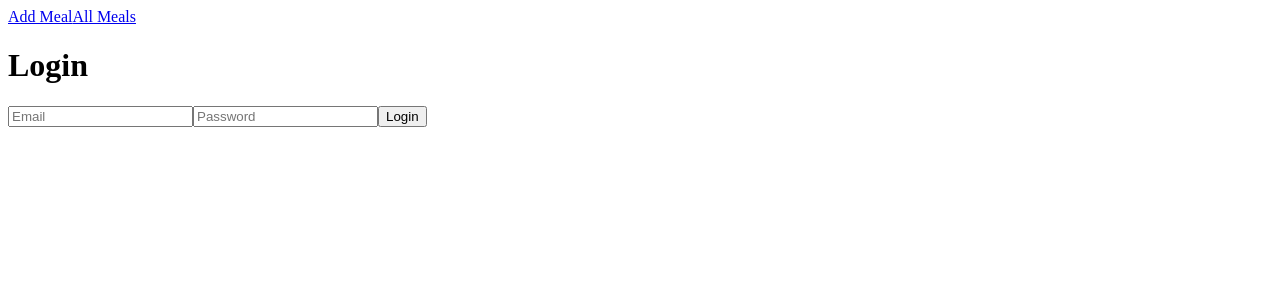
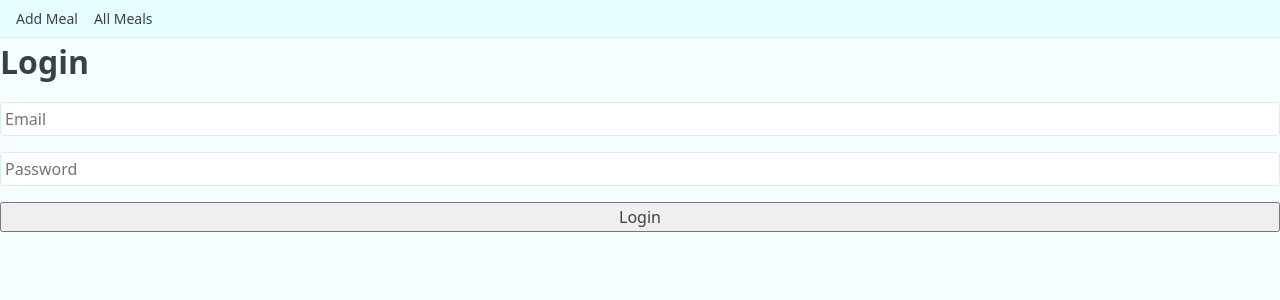
Before and after one commit to kashjs/nutritrail-mono, a React (Vite) app in the folder client/: page /login in a window 1280 px wide. Shown: the top 300 px of the page. Built offline with nearby package versions, Linux system fonts and the light colour scheme.

Commit message:
feat(client): enhance meal management with new MealSummary component, refactor MealDetail, and improve styling

```diff
--- a/client/src/App.jsx
+++ b/client/src/App.jsx
@@ -5,14 +5,16 @@ import AddMeal from './pages/AddMeal';
 import NavigationBar from './components/NavigationBar'
 
 export default function App() {
-    return(
-            <BrowserRouter>
-                <NavigationBar></NavigationBar>
+    return (
+        <BrowserRouter>
+            <NavigationBar></NavigationBar>
+            <main>
                 <Routes>
                     <Route path="/login" element={<Login />}></Route>
                     <Route path="/add-meal" element={<AddMeal />}></Route>
                     <Route path="/" element={<AllMeals />}></Route>
                 </Routes>
-            </BrowserRouter>
+            </main>
+        </BrowserRouter>
     )
 }
--- a/client/src/components/FormField.jsx
+++ b/client/src/components/FormField.jsx
@@ -1,4 +1,4 @@
-export default function FormField({readOnly, value, onChange, type = 'text', options}) {
+export default function FormField({ id, value, onChange, type = 'text', options }) {
     const getValidNumber = (value) => {
         if (type === 'number') {
             return value === '' ? null : Number(value);
@@ -8,13 +8,13 @@ export default function FormField({readOnly, value, onChange, type = 'text', opt
 
     if (type === 'select') {
         return (
-            <select value={value} onChange={e => onChange(e.target.value)} disabled={readOnly}>
+            <select id={id} value={value} onChange={e => onChange(e.target.value)}>
                 {options.map(option => <option key={option} value={option}>{option}</option>)}
             </select>
         );
     }
 
     return (
-        <input type={type} value={value ?? ''} onChange={e => onChange(getValidNumber(e.target.value))} disabled={readOnly}/>
+        <input id={id} type={type} value={value ?? ''} onChange={e => onChange(getValidNumber(e.target.value))} />
     )
 }
--- a/client/src/components/MealCard.jsx
+++ b/client/src/components/MealCard.jsx
@@ -1,7 +1,8 @@
 import { useState } from 'react';
 import MealDetail from './MealDetail';
+import MealSummary from './MealSummary';
 
-export default function MealCard({meal, onSave, onDeleteMeal}) {
+export default function MealCard({ meal, onSave, onDeleteMeal }) {
     const [isEditing, setIsEditing] = useState(false);
     const [isSaving, setIsSaving] = useState(false);
     const [draftMeal, setDraftMeal] = useState(meal);
@@ -18,7 +19,7 @@ export default function MealCard({meal, onSave, onDeleteMeal}) {
 
     async function deleteMeal() {
 
-        if(draftMeal.id) {
+        if (draftMeal.id) {
             const headers = {
                 'Content-Type': 'application/json',
                 Authorization: `Bearer ${localStorage.getItem('token')}`
@@ -59,7 +60,7 @@ export default function MealCard({meal, onSave, onDeleteMeal}) {
             })
         }).then(response => response.json());
 
-        if(draftMeal.id) {
+        if (draftMeal.id) {
             await Promise.all(draftMeal.items.map(item => fetch(`http://localhost:3000/meals/${draftMeal.id}/items/${item.id}`, {
                 method: 'PATCH',
                 headers,
@@ -88,18 +89,18 @@ export default function MealCard({meal, onSave, onDeleteMeal}) {
 
     return (
         <div>
-            {draftMeal && <MealDetail meal={draftMeal} onChange={setDraftMeal} readOnly={!isEditing} />}
+            {draftMeal && (isEditing ? <MealDetail meal={draftMeal} onChange={setDraftMeal} /> : <MealSummary meal={draftMeal} />)}
             {isEditing ? (
                 <>
-                    <button onClick={handleUpdate}>{isSaving ? "Saving..." : (draftMeal.id ? "Update" : "Add Meal") }</button>
+                    <button onClick={handleUpdate}>{isSaving ? "Saving..." : (draftMeal.id ? "Update" : "Add Meal")}</button>
                     <button onClick={cancelEdit}>Cancel</button>
                 </>
-                ) : (
-                    <button onClick={startEdit}>Edit</button>
-                )
+            ) : (
+                <button onClick={startEdit}>Edit</button>
+            )
             }
             {
-                draftMeal?.id ? '' : <button onClick={handleUpdate}>{isSaving ? "Saving..." : "Add Meal" }</button>
+                draftMeal?.id ? '' : <button onClick={handleUpdate}>{isSaving ? "Saving..." : "Add Meal"}</button>
             }
             <button onClick={deleteMeal}>Delete</button>
         </div>
--- /dev/null
+++ b/client/src/components/MealDetail.css
@@ -0,0 +1,40 @@
+form {
+    display: flex;
+    flex-direction: column;
+    gap: var(--space-4);
+}
+
+label {
+    display: block;
+    font-size: var(--font-size-sm);
+    color: var(--color-text-muted);
+    margin-bottom: var(--space-1);
+}
+
+input,
+select {
+    padding: var(--space-2);
+    border: 1px solid var(--color-border);
+    border-radius: var(--radius-sm);
+    background-color: white;
+    font-size: var(--font-size-base);
+}
+
+input:focus,
+select:focus {
+    outline: none;
+    border-color: var(--color-primary);
+    box-shadow: 0 0 0 2px color-mix(in srgb, var(--color-primary) 25%, transparent);
+}
+
+fieldset {
+    border: 1px solid var(--color-border);
+    border-radius: var(--radius-md);
+    padding: var(--space-3);
+}
+
+legend {
+    font-size: var(--font-size-sm);
+    font-weight: 600;
+    padding: 0 var(--space-2);
+}
--- /dev/null
+++ b/client/src/components/MealSummary.jsx
@@ -0,0 +1,48 @@
+import { Fragment } from 'react';
+
+export default function MealSummary({ meal }) {
+    return (
+        <div>
+            <p>{meal.description}</p>
+            <dl>
+                <dt>Meal type</dt>
+                <dd>{meal.meal_type}</dd>
+                <dt>Consumed at</dt>
+                <dd>{meal.consumed_at}</dd>
+                <dt>Calories</dt>
+                <dd>{meal.calories}</dd>
+                <dt>Protein</dt>
+                <dd>{meal.protein_g}</dd>
+                <dt>Carbs</dt>
+                <dd>{meal.carbs_g}</dd>
+                <dt>Fat</dt>
+                <dd>{meal.fat_g}</dd>
+                <dt>Fiber</dt>
+                <dd>{meal.fiber_g}</dd>
+            </dl>
+            {
+                meal.items?.map((item, index) => (
+                    <Fragment key={item.id ?? index}>
+                        <p>{item.description}</p>
+                        <dl>
+                            <dt>Quantity</dt>
+                            <dd>{item.quantity}</dd>
+                            <dt>Unit</dt>
+                            <dd>{item.unit}</dd>
+                            <dt>Calories</dt>
+                            <dd>{item.calories}</dd>
+                            <dt>Protein</dt>
+                            <dd>{item.protein_g}</dd>
+                            <dt>Carbs</dt>
+                            <dd>{item.carbs_g}</dd>
+                            <dt>Fat</dt>
+                            <dd>{item.fat_g}</dd>
+                            <dt>Fiber</dt>
+                            <dd>{item.fiber_g}</dd>
+                        </dl>
+                    </Fragment>
+                ))
+            }
+        </div>
+    );
+}
--- /dev/null
+++ b/client/src/components/NavigationBar.css
@@ -0,0 +1,18 @@
+nav {
+    display: flex;
+    align-items: center;
+    gap: var(--space-4);
+    padding: var(--space-3) var(--space-4);
+    background-color: var(--color-surface);
+    border-bottom: 1px solid var(--color-border);
+}
+
+nav a {
+    text-decoration: none;
+    color: var(--color-text);
+    font-size: var(--font-size-sm);
+}
+
+nav a:hover {
+    color: var(--color-primary);
+}
--- a/client/src/components/NavigationBar.jsx
+++ b/client/src/components/NavigationBar.jsx
@@ -1,4 +1,5 @@
 import { Link } from 'react-router-dom';
+import './NavigationBar.css';
 
 export default function NavigationBar() {
     return (
--- /dev/null
+++ b/client/src/index.css
@@ -0,0 +1,75 @@
+:root {
+
+    /* colors */
+    --color-bg:  #f6feff;
+    --color-surface: #e6fdff;
+    --color-border: #d7eef0;
+    --color-text: #394242;
+    --color-text-muted:#7c8f8f;
+    --color-primary: #1bdff1;
+    --color-primary-hover: #17cede;
+    --color-secondary: #b7cdcd;
+    --color-secondary-hover: #a9bfbf;
+    --color-danger:  #ff9e9e;
+    --color-danger-hover:  #e68f8f;
+
+    /* spacing */
+    --space-0: 0px;
+    --space-1: 2px;
+    --space-2: 4px;
+    --space-3: 8px;
+    --space-4: 16px;
+    --space-5: 32px;
+
+    /* font sizes */
+    --font-size-xs: 0.75rem;
+    --font-size-sm: 0.875rem;
+    --font-size-base: 1rem;
+    --font-size-lg: 1.125rem;
+    --font-size-xl: 1.25rem;
+
+    /* font-family */
+    --font-family: system-ui, -apple-system, "Segoe UI", Roboto, sans-serif;
+    --font-family-mono: ui-monospace, "SF Mono", "Cascadia Code", Consolas, monospace;
+
+    /* radiuses */
+    --radius-none: 0;
+    --radius-xs: 0.125rem;
+    --radius-sm: 0.25rem;
+    --radius-md: 0.5rem;
+    --radius-lg: 0.75rem;
+}
+
+*, *::before, *::after {
+    box-sizing: border-box;
+}
+
+* {
+    margin: 0;
+}
+
+html {
+    -webkit-font-smoothing: antialiased;
+}
+
+body {
+    font-family: var(--font-family);
+    font-size: var(--font-size-base);
+    color: var(--color-text);
+    background-color: var(--color-bg);
+    line-height: 1.5;
+}
+
+img, picture, video, canvas, svg {
+    display: block;
+    max-width: 100%;
+}
+
+input, button, textarea, select {
+    font: inherit;
+    color: inherit;
+}
+
+button {
+    cursor: pointer;
+}
--- a/client/src/main.jsx
+++ b/client/src/main.jsx
@@ -1,4 +1,5 @@
 import { createRoot } from 'react-dom/client';
 import App from './App.jsx';
+import './index.css';
 
 createRoot(document.getElementById('root')).render(<App />);
--- /dev/null
+++ b/client/src/utils/Constants.js
@@ -0,0 +1,4 @@
+const MEAL_TYPES = ['breakfast', 'lunch', 'dinner', 'snack'];
+const MACRO_FIELDS = ['calories', 'protein_g', 'carbs_g', 'fat_g', 'fiber_g'];
+
+export { MEAL_TYPES, MACRO_FIELDS };
```
Also changed, not shown: client/src/components/MealDetail.jsx (+35 -36 lines).
